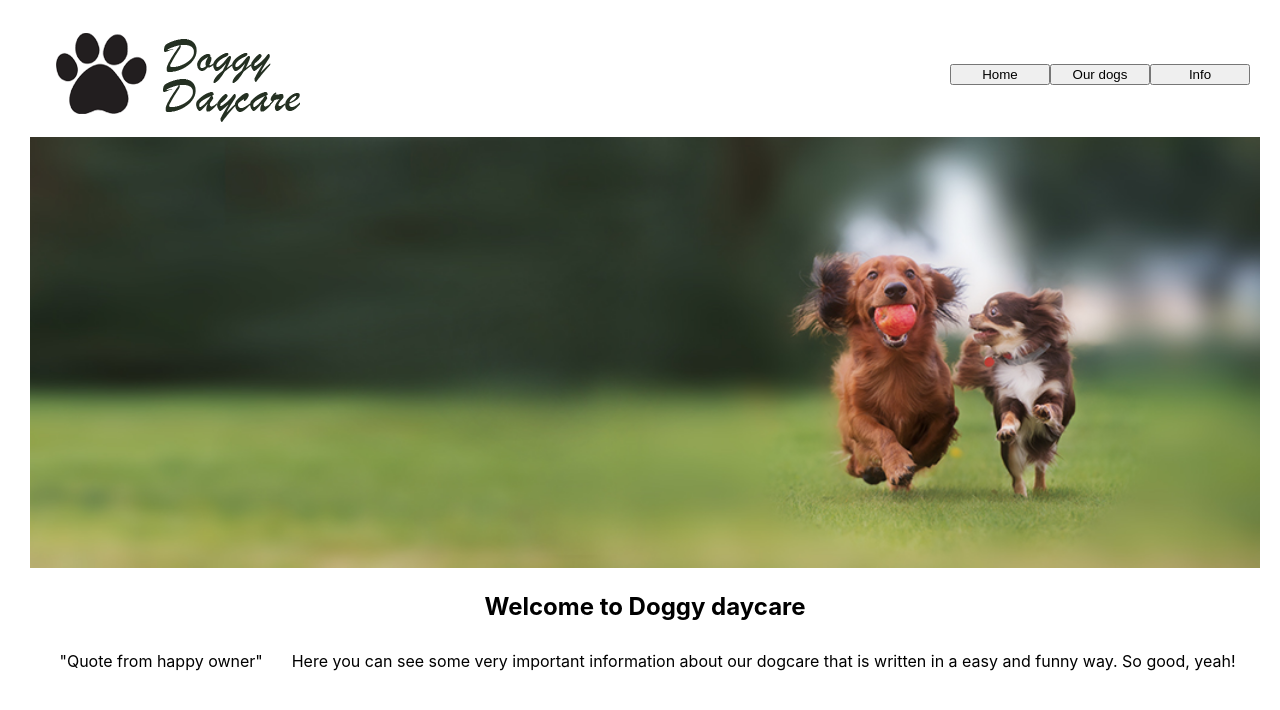
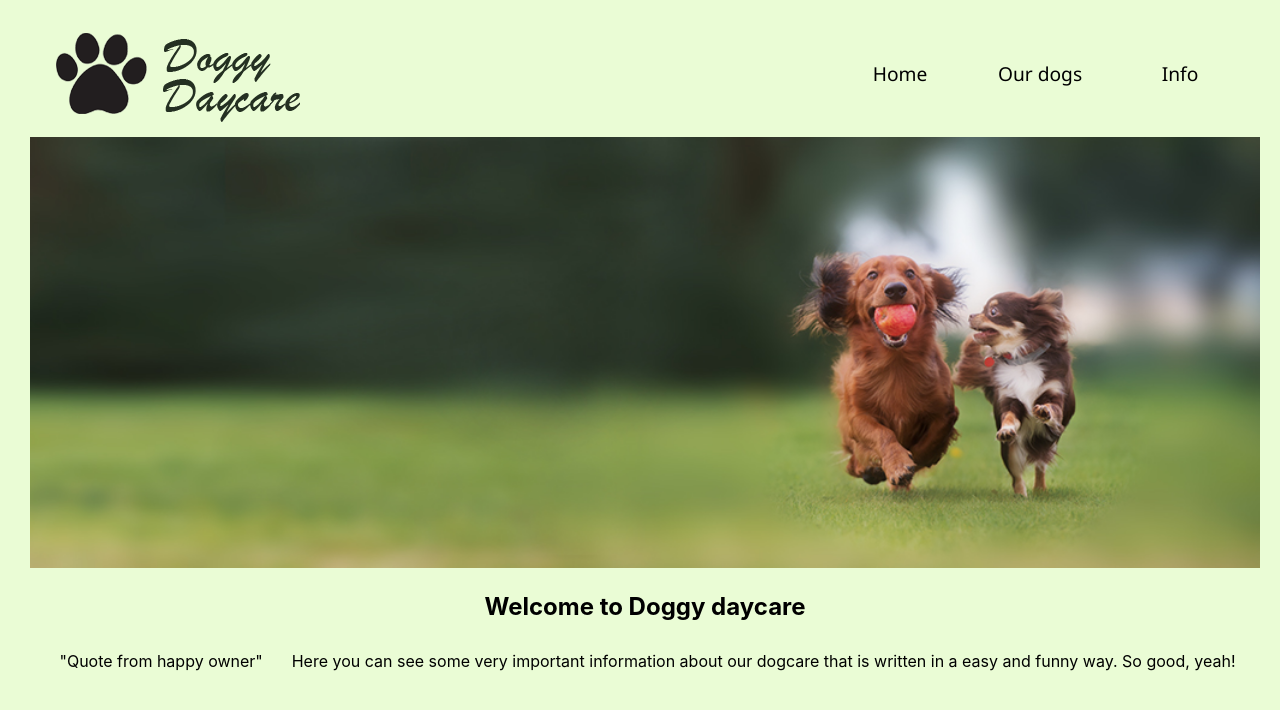
Before and after one commit to Noccis/dog-care, a React (Create React App) app: page / in a window 1280 px wide. Shown: the top 710 px of the page. Built offline with nearby package versions, Linux system fonts and the light colour scheme; no server answers.

Commit message:
Menu design ok

```diff
--- a/src/App.css
+++ b/src/App.css
@@ -1,3 +1,6 @@
+body {
+  background-color: #EAFCD5;
+}
 .App {
   text-align: center;
 }
@@ -15,9 +18,23 @@
 }
 
 .main-link-container {
-  display: flex;
+  display: grid;
+  grid-template-columns: repeat(3, 1fr);
+  grid-template-rows: 1;
 }
 
 .main-link-container button {
-  width: 100px;
+  width: 140px;
+  grid-column: auto;
+  font-size: 1.2em;
+  height: 50px;
+  border: 0px;
+  background-color: #EAFCD5;
+  font-family: 'Segoe UI';
 }
+
+.main-link-container button:hover {
+  color: #A1DC5D;
+  font-weight: bold;
+  font-size: 1.3em;
+}
```
